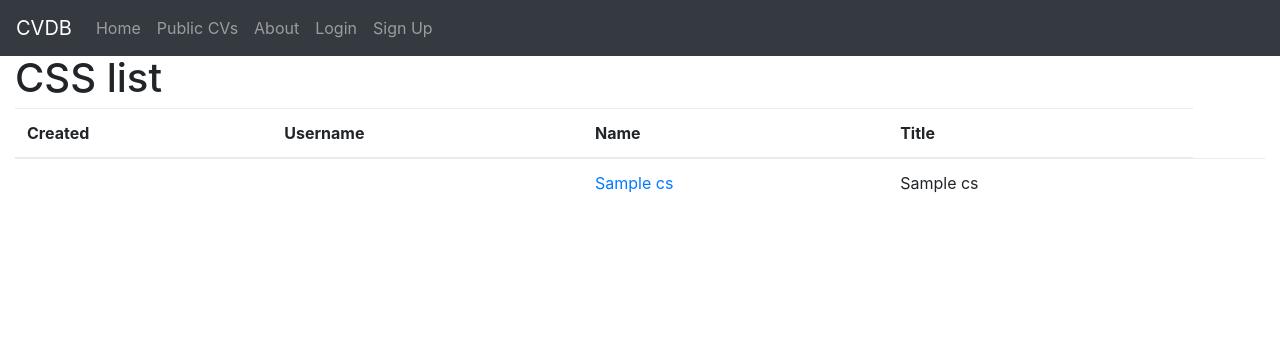
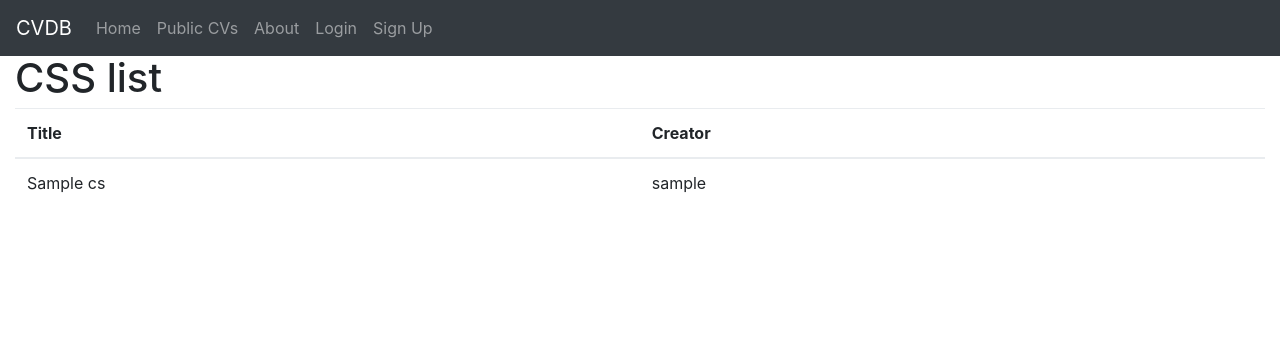
Before and after one commit to jarnoln/cvdb, a Django app: page /css_list/ in a window 1280 px wide. Shown: the top 356 px of the page. Run offline with Django 3.2, Linux system fonts and the light colour scheme; tables that the repository leaves empty hold one stand-in row (values such as "Sample post"); some libraries are stand-ins or nearby versions.

Commit message:
Fix CSS list

```diff
--- a/viewcv/css.py
+++ b/viewcv/css.py
@@ -41,4 +41,7 @@ class CssUpdate(UpdateView):
         return context
 
     def get_success_url(self):
-        return reverse('css_list')
+        if self.object:
+            return reverse_lazy('css_update', args=[self.object.id])
+        else:
+            return reverse('css_list')
--- a/viewcv/templates/viewcv/css_list.html
+++ b/viewcv/templates/viewcv/css_list.html
@@ -8,19 +8,15 @@
 <table class="table">
   <thead>
     <tr>
-      <th> {% trans 'Created' %} </th>
-      <th> {% trans 'Username' %} </th>
-      <th> {% trans 'Name' %} </th>
       <th> {% trans 'Title' %} </th>
+      <th colspan="2"> {% trans 'Creator' %} </th>
     </tr>
   </thead>
   <tbody>
 {% for css in css_list %}
     <tr>
-      <td> {{ css.created|date:"Y-m-d H:i" }}</td>
-      <td> {{ css.user.username }} </td>
-      <td> <a href="{#  url 'css' css.id #}">{{ css.name }} </a> </td>
       <td> {{ css.title }} </td>
+      <td> {{ css.creator.username }} </td>
       <td>
   {% if user.is_authenticated %}
           <a class="btn btn-primary" href="{% url 'css_update' css.id %}">{% trans 'Edit' %} </a>
```
Also changed, not shown: viewcv/tests/test_css.py (+1 -1 lines).
